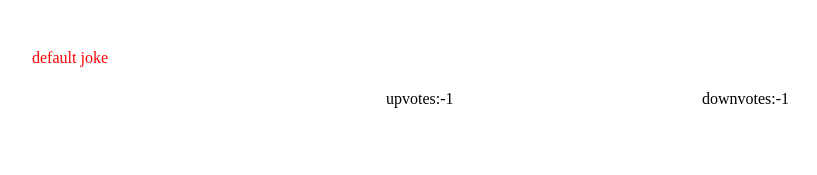
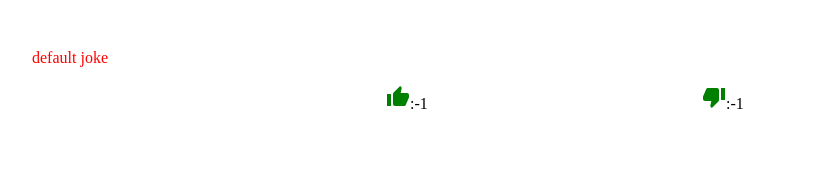
Before and after one commit to LittleTheFu/joke_ts, a React app: page / in a window 1280 px wide. Shown: the top 175 px of the page, without its empty margins (254-1071 px from the left). Built offline with nearby package versions, Linux system fonts and the light colour scheme.

Commit message:
try icons

```diff
--- a/package.json
+++ b/package.json
@@ -18,6 +18,7 @@
   "license": "ISC",
   "dependencies": {
     "@material-ui/core": "^4.8.3",
+    "@material-ui/icons": "^4.5.1",
     "@types/react": "^16.9.17",
     "@types/react-dom": "^16.9.4",
     "react": "^16.12.0",
--- a/src/jokeApp.tsx
+++ b/src/jokeApp.tsx
@@ -2,7 +2,8 @@ import * as React from 'react';
 import Button from '@material-ui/core/Button';
 import CircularProgress from '@material-ui/core/CircularProgress';
 import Grid from '@material-ui/core/Grid';
-import Box from '@material-ui/core/Box';
+import ThumbUpIcon from '@material-ui/icons/ThumbUp';
+import ThumbDownIcon from '@material-ui/icons/ThumbDown';
 import { useState } from 'react';
 import { makeStyles } from '@material-ui/core/styles';
 
@@ -72,6 +73,9 @@ const useStyles = makeStyles({
         height: 100,
         color: 'red',
     },
+    thumbers: {
+        color: 'green',
+    },
 });
 
 function api<T>(url: string, info: object): Promise<T> {
@@ -121,10 +125,10 @@ const JokeApp: React.FC = () => {
                     )}
                 </Grid>
                 <Grid item xs={6} sm={3}>
-                    upvotes:{upvotes}
+                    <ThumbUpIcon className={classes.thumbers} />:{upvotes}
                 </Grid>
                 <Grid item xs={6} sm={3}>
-                    downvotes:{downvotes}
+                    <ThumbDownIcon className={classes.thumbers} />:{downvotes}
                 </Grid>
                 <Grid item xs={12} sm={6}>
                     <Button variant="contained" color="primary" onClick={fetchData}>
```
Also changed, not shown: 1 other file (tests, documents, lock files or other folders).
